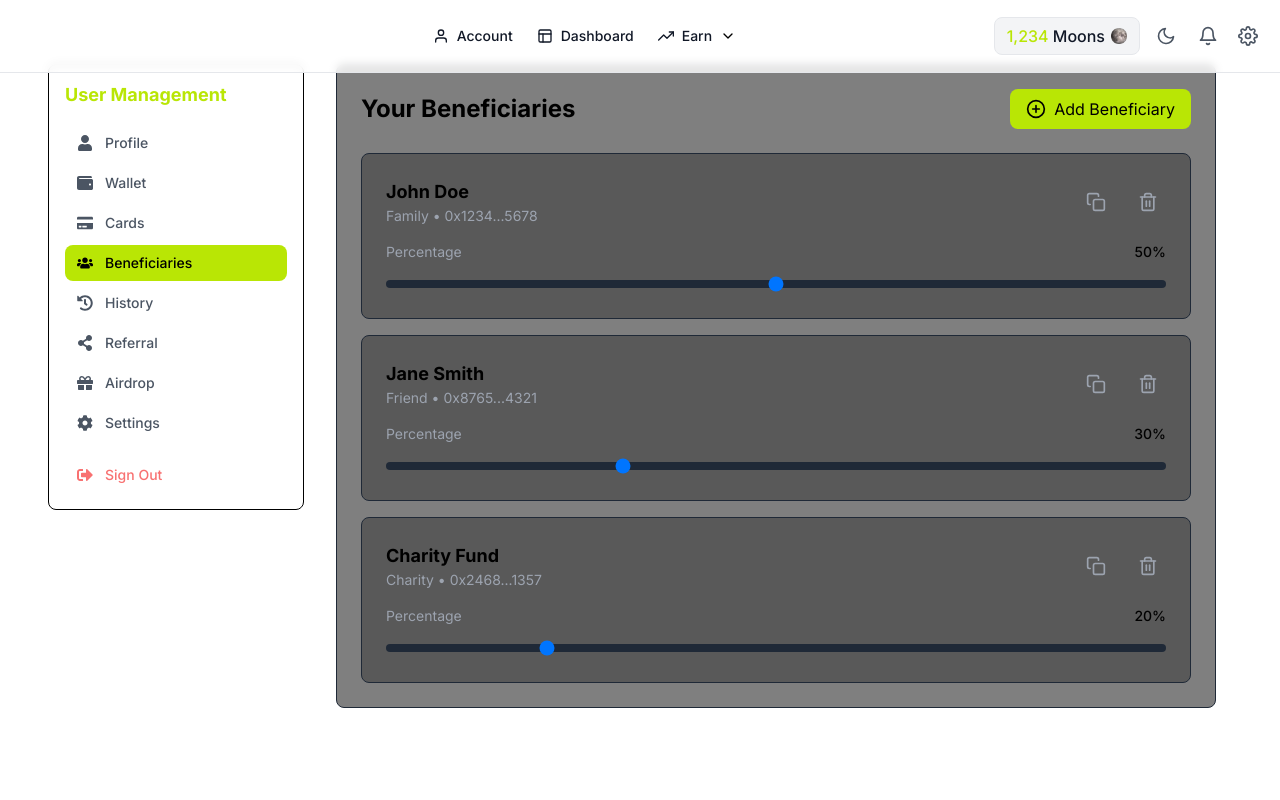
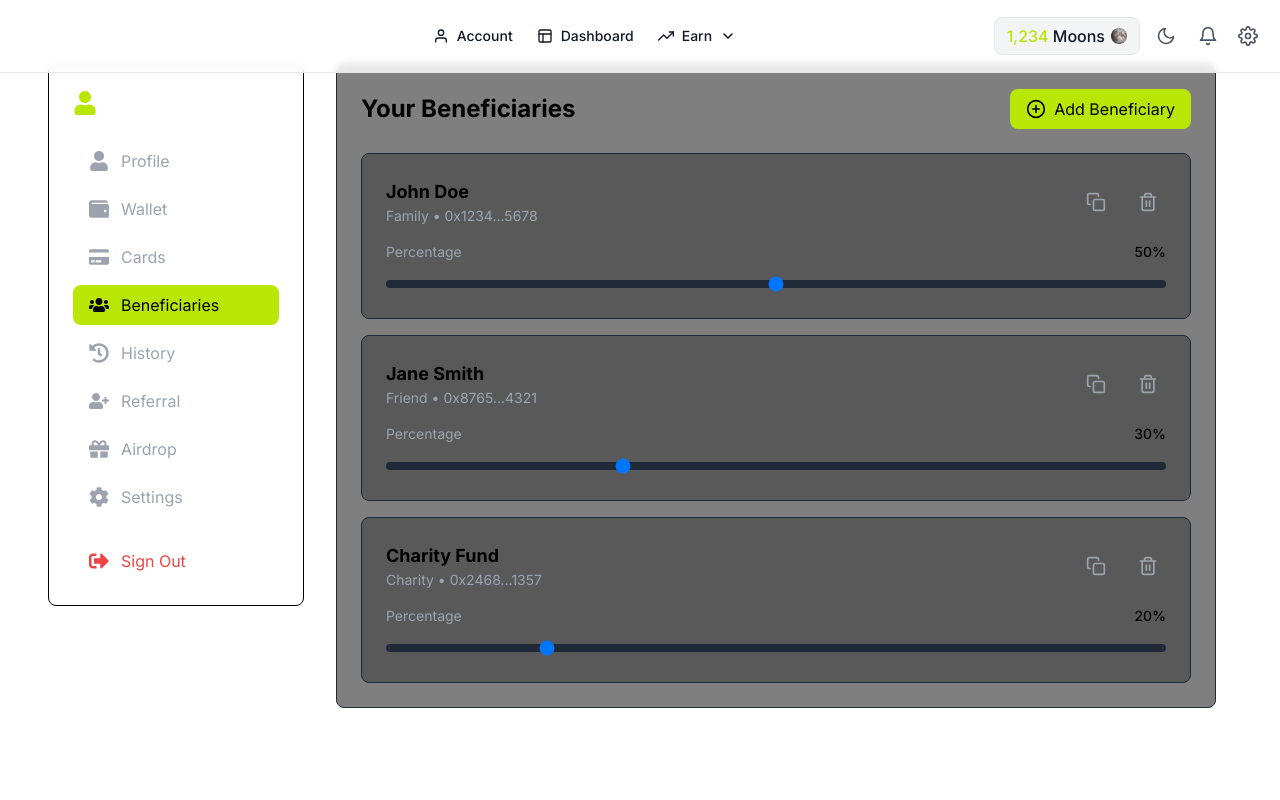
Before and after one commit to w3-surfer/credible-finance, a Next.js app: page /account/beneficiaries in a window 1280 px wide. Shown: the top 800 px of the page. Built offline with nearby package versions, Linux system fonts and the light colour scheme.

Commit message:
refactor: redirect account to profile page

```diff
--- a/src/app/account/page.tsx
+++ b/src/app/account/page.tsx
@@ -1,7 +1,5 @@
-'use client';
-
-import { Account } from '@/components/dashboard';
+import { redirect } from 'next/navigation';
 
 export default function AccountPage() {
-  return <Account />;
+  redirect('/account/profile');
 }
--- a/src/components/dashboard/AccountMenu.tsx
+++ b/src/components/dashboard/AccountMenu.tsx
@@ -1,9 +1,8 @@
 'use client';
 
-import { useState } from 'react';
 import Link from 'next/link';
 import { usePathname } from 'next/navigation';
-import { FaUser, FaWallet, FaHistory, FaGift, FaCog, FaSignOutAlt, FaUsers, FaShareAlt, FaCreditCard } from 'react-icons/fa';
+import { FaUser, FaWallet, FaCreditCard, FaUsers, FaHistory, FaUserPlus, FaGift, FaCog, FaSignOutAlt } from 'react-icons/fa';
 
 const menuItems = [
   { href: '/account/profile', label: 'Profile', icon: FaUser },
@@ -11,43 +10,46 @@ const menuItems = [
   { href: '/account/cards', label: 'Cards', icon: FaCreditCard },
   { href: '/account/beneficiaries', label: 'Beneficiaries', icon: FaUsers },
   { href: '/account/history', label: 'History', icon: FaHistory },
-  { href: '/account/referral', label: 'Referral', icon: FaShareAlt },
+  { href: '/account/referral', label: 'Referral', icon: FaUserPlus },
   { href: '/account/airdrop', label: 'Airdrop', icon: FaGift },
   { href: '/account/settings', label: 'Settings', icon: FaCog },
 ];
 
 export function AccountMenu() {
   const pathname = usePathname();
-  const [isOpen, setIsOpen] = useState(false);
 
   return (
-    <div className="w-64 bg-cyber-gray-100 dark:bg-cyber-gray-200 rounded-lg p-4 border border-cyber-green/20 hover:border-cyber-green transition-all duration-300">
-      <h2 className="text-lg font-bold text-[#B9E605] mb-4">User Management</h2>
-      <nav className="space-y-1">
+    <div className="w-64 bg-cyber-gray-100 dark:bg-cyber-gray-200 rounded-lg p-6 border border-cyber-green/20 hover:border-cyber-green transition-all duration-300">
+      <div className="flex items-center space-x-3 mb-6">
+        <FaUser className="w-6 h-6 text-[#B9E605]" />
+        <h2 className="text-xl font-bold text-white">Account</h2>
+      </div>
+
+      <nav className="space-y-2">
         {menuItems.map((item) => {
+          const Icon = item.icon;
           const isActive = pathname === item.href;
+
           return (
             <Link
               key={item.href}
               href={item.href}
-              className={`flex items-center space-x-3 px-3 py-2 rounded-lg transition-colors ${
+              className={`flex items-center space-x-3 px-4 py-2 rounded-lg transition-colors ${
                 isActive
                   ? 'bg-[#B9E605] text-black'
-                  : 'text-gray-600 dark:text-gray-400 hover:bg-gray-200 dark:hover:bg-gray-800 hover:text-[#B9E605] dark:hover:text-white'
+                  : 'text-gray-400 hover:text-white hover:bg-cyber-gray-100 dark:hover:bg-cyber-gray-200'
               }`}
             >
-              <item.icon className={`w-4 h-4 ${isActive ? 'text-black' : 'text-gray-600 dark:text-gray-400'}`} />
-              <span className="font-medium text-sm">{item.label}</span>
+              <Icon className="w-5 h-5" />
+              <span>{item.label}</span>
             </Link>
           );
         })}
       </nav>
-      <button
-        onClick={() => setIsOpen(true)}
-        className="w-full mt-4 flex items-center space-x-3 px-3 py-2 rounded-lg text-red-400 hover:bg-red-400/10 transition-colors"
-      >
-        <FaSignOutAlt className="w-4 h-4" />
-        <span className="font-medium text-sm">Sign Out</span>
+
+      <button className="w-full mt-6 flex items-center space-x-3 px-4 py-2 text-red-500 hover:bg-red-500/10 rounded-lg transition-colors">
+        <FaSignOutAlt className="w-5 h-5" />
+        <span>Sign Out</span>
       </button>
     </div>
   );
```
